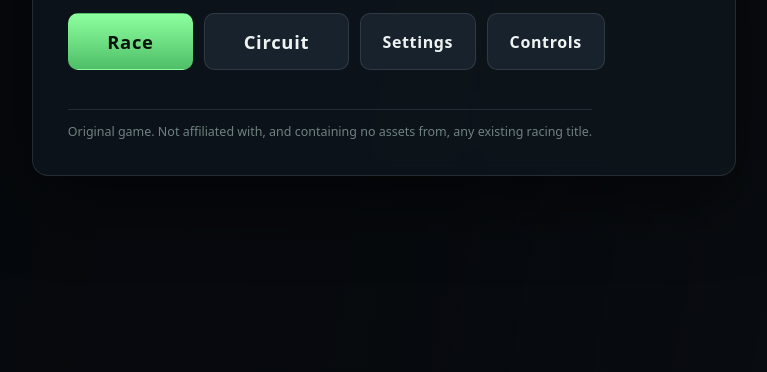
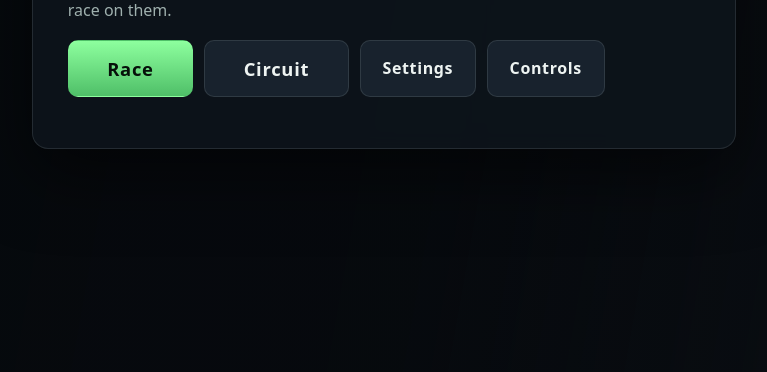
Before and after one commit to metygl/ad-racers, a website built with Vite: page index.html in a window 1280 px wide. Shown: the part 428-800 px from the top of the page, without its empty margins (58-825 px from the left). Built offline with nearby package versions, Linux system fonts and the light colour scheme.

Commit message:
feat: publish round-3 preview, drop title disclaimer copy
Fast-forwards the preview-release branch onto fm/ad-racers-aaa-visual-overhaul
at c431580 as an explicitly unfinished public preview of the visual-overhaul
work in progress.

Removes the "Original game. Not affiliated..." disclaimer paragraph from the
title screen footer for this public preview, along with its now-dead CSS
rule. Updates the one PROVENANCE.md line that referenced the footer copy so
the provenance claims stay accurate; the claims themselves are unchanged and
still documented in that file.

```diff
--- a/src/app/screens/TitleScreen.ts
+++ b/src/app/screens/TitleScreen.ts
@@ -56,12 +56,5 @@
       actions.bestSummary ? el('p', { class: 'title__best', text: actions.bestSummary }) : null,
       actions.circuitSummary ? el('p', { class: 'title__best', text: actions.circuitSummary }) : null,
     ),
-    el(
-      'footer',
-      { class: 'title__footer' },
-      el('p', {
-        text: 'Original game. Not affiliated with, and containing no assets from, any existing racing title.',
-      }),
-    ),
   );
 }
--- a/src/styles.css
+++ b/src/styles.css
@@ -337,18 +337,6 @@
   font-family: var(--font-mono);
   font-size: 0.85rem;
   color: var(--amber);
-}
-
-.title__footer {
-  margin-top: 0.4rem;
-  border-top: 1px solid var(--line-soft);
-  padding-top: 0.8rem;
-  color: var(--ink-faint);
-  font-size: 0.78rem;
-}
-
-.title__footer p {
-  margin: 0;
 }
 
 /* --------------------------------------------------------------- setup --- */
```
Also changed, not shown: docs/PROVENANCE.md (+1 -1 lines).
